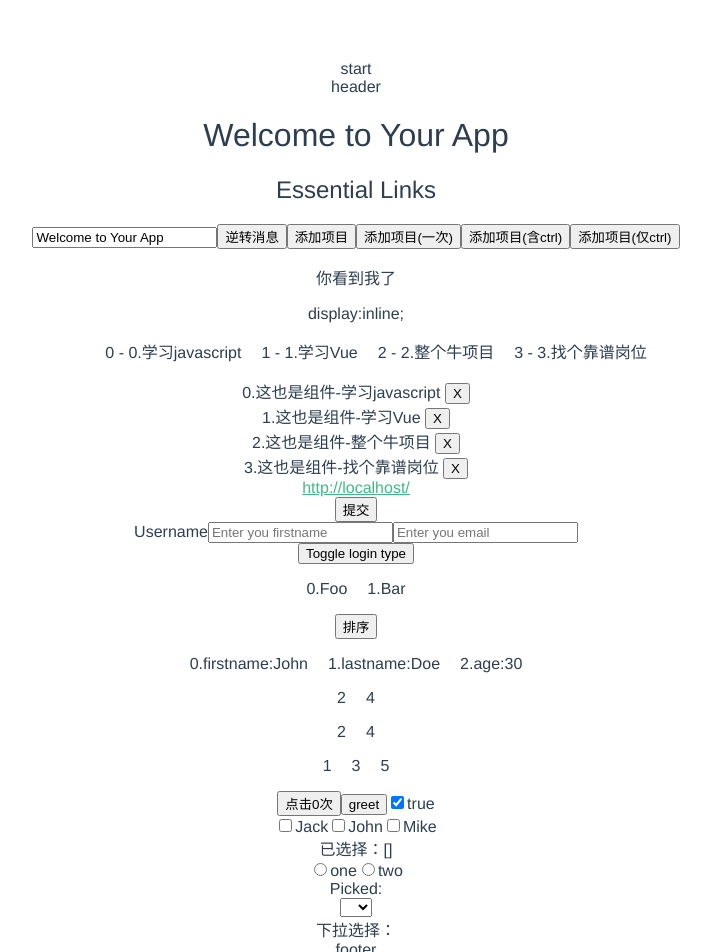
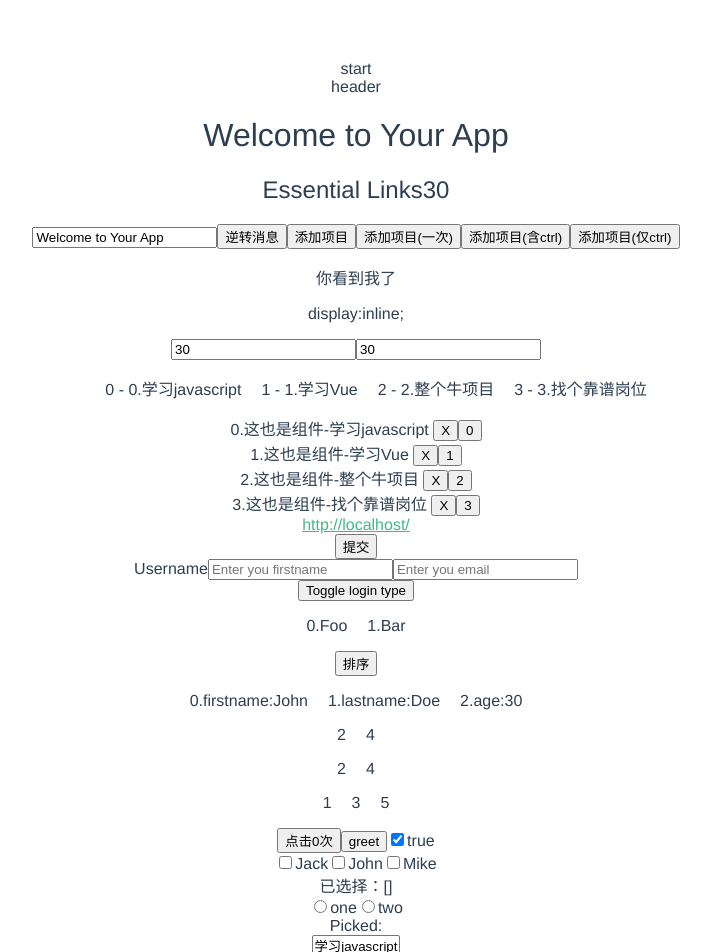
Before and after one commit to chenfahui/vue-study, a Vue app: page / in a window 1280 px wide. Shown: the top 952 px of the page, without its empty margins (284-995 px from the left). Built offline with nearby package versions, Linux system fonts and the light colour scheme.

Commit message:
表单输入绑定

```diff
--- a/src/components/HelloWorld.vue
+++ b/src/components/HelloWorld.vue
@@ -2,8 +2,8 @@
   <div class="hello">
     <v-Header></v-Header>
     <h1 v-bind:title="reversedH1 + time" v-bind:id="'ID_'+dynamicId" v-bind:style="{'text-align':'center'}">{{ h1 }}</h1>
-    <h2 v-html="h2" v-bind:class="{'title2':seen}" class="title"></h2>
-    <input v-model="h1" v-bind:class="classObject" v-on:keyup.enter="doSomething" />
+    <h2 v-html="h2+age" v-bind:class="{'title2':seen}" class="title"></h2>
+    <input v-model.lazy.trim="h1" v-bind:class="classObject" v-on:keyup.enter="doSomething" />
     <button v-on:click="reverseMessage" v-bind:disabled="isButtonDisabled">逆转消息</button>
     <button @click="doSomething">添加项目</button>
     <button @click.once="doSomething">添加项目(一次)</button>
@@ -12,10 +12,14 @@
     <p v-if="seen" :class="['seen','seenToo',dynamicId]">{{ seen ? '你看到我了' : '你看不到我了' }}</p>
     <p v-else>你看不到我了</p>
     <p v-show="seen">display:inline;</p>
+    <div>
+      <input type="number" v-model.number="age" />
+      <input type="number" v-bind:value="age" v-on:input="age = $event.target.value" >
+    </div>
     <ol>
       <li v-for="(todo, index) in todos">{{index}} - {{ todo.id }}.{{ todo.text }}</li>
     </ol>
-    <v-todo-item v-for="(item, index) in todos" v-bind:todoing="item" v-bind:id="'todo_'+item.id" v-on:remove="todos.splice(index, 1)"></v-todo-item>
+    <v-todo-item v-for="(item, index) in todos" v-bind:todos="todos" v-bind:todoing="item" v-bind:indexNumber="index" v-bind:id="'todo_'+item.id" v-on:remove="todos.splice(index, 1)"></v-todo-item>
     <a v-bind:href="url" v-html="url"></a>
     <form v-on:submit.prevent="onSubmit">
       <input type="submit" name="" value="提交" />
@@ -48,7 +52,7 @@
     </ul>
     <button v-on:click="counter += 1">点击{{counter}}次</button>
     <button v-on:click="greet('greet')">greet</button>
-    <input type="checkbox" v-model="isChecked" id="isChecked" /><label for="isChecked">{{isChecked}}</label>
+    <input type="checkbox" v-model="isChecked" id="isChecked" /><label for="isChecked">{{ isChecked }}</label>
     <div>
       <input type="checkbox" id="Jack" value="Jack" v-model="checkNames" />
       <label for="Jack">Jack</label>
@@ -70,10 +74,8 @@
       Picked:{{ picked }}
     </div>
     <div>
-      <select v-model="letter">
-        <option>A</option>
-        <option>B</option>
-        <option>C</option>
+      <select v-model="letter" multiple>
+        <option v-for="todo in todos" v-bind:value=" todo.id ">{{ todo.text }}</option>
       </select>
     </div>
     下拉选择：{{letter}}
@@ -91,6 +93,7 @@ export default {
     return {
       h1: 'Welcome to Your App',
       h2:'Essential Links',
+      age:30,
       url:location.href,
       time:'页面加载于：'+new Date().toLocaleString(),
       dynamicId:'dynamicId',
@@ -117,7 +120,7 @@ export default {
       isChecked:true,
       checkNames:[],
       picked:'',
-      letter:''
+      letter:[]
     }
   },
   computed:{
@@ -196,8 +199,13 @@ export default {
     'v-Header':vHeader,
     'v-Footer':vFooter,
     'v-todo-item':{
-      props:['todoing'],
-      template:'<div>{{ todoing.id }}.这也是组件-{{ todoing.text }} <button v-on:click="$emit(\'remove\')">X</button></div>'
+      props:['todos','todoing','indexNumber'],
+      template:'<div>{{ todoing.id }}.这也是组件-{{ todoing.text }} <button v-on:click="$emit(\'remove\')">X</button><button v-on:click="removeTodo(todos, indexNumber)">{{ indexNumber }}</button></div>',
+      methods:{
+        removeTodo:function(todos, indexNumber){
+          todos.splice(indexNumber, 1);
+        }
+      }
     }
   }
 }
```
